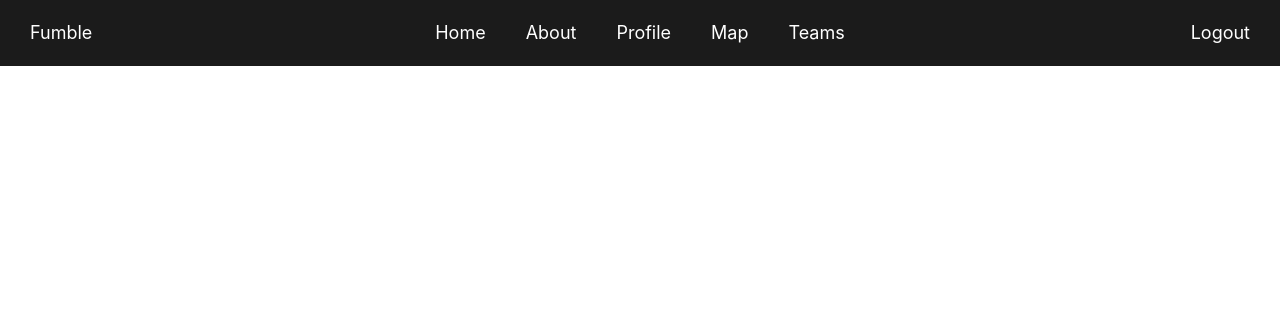
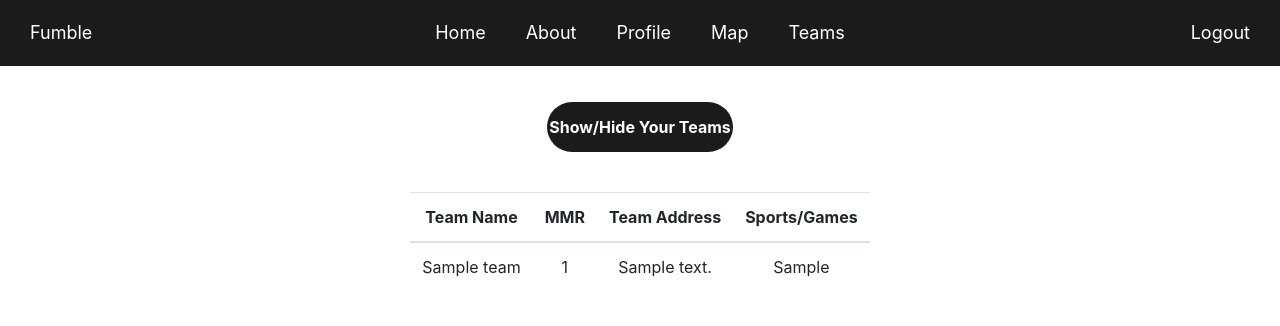
Before and after one commit to bnguye1/Fumble, a Django app: template Fumble_project/website/templates/website/profile.html in a window 1280 px wide. Shown: the top 326 px of the page. Run offline with Django 4.2, Linux system fonts and the light colour scheme; the template is opened without the code that fills it: values that come from a table or form of the project are taken from there, others are empty; tables that the repository leaves empty hold one stand-in row (values such as "Sample post").

Commit message:
Added a display table for the user's profile to show their registered teams

```diff
--- a/Fumble_project/website/templates/website/profile.html
+++ b/Fumble_project/website/templates/website/profile.html
@@ -1,6 +1,7 @@
 <!DOCTYPE html>
 <html lang="en">
 <head>
+    {% load static %}
     <!-- Required meta tags -->
     <meta charset="UTF-8">
     <meta name="viewport" content="width=device-width, initial-scale=1, shrink-to-fit=no">
@@ -47,11 +48,29 @@
             right: 10px;
         }
 
-        .container {
-            display: inline-block;
+        .center-btn {
+            text-align: center;
+            padding: 20px;
+        }
+        .hide-team-list {
+            background-color: #1b1b1b;
+            font-weight: bold;
+            color: white;
+            border-radius: 30px;
+            border: none;
+            outline: none;
+            height: 50px;
+            width: 15%;
+            cursor: pointer;
+        }
+         .container {
+            display: block;
             justify-content: center;
+            text-align: center;
         }
-
+        table.table-responsive {
+            padding: 20px;
+        }
     </style>
 
 </head>
@@ -65,9 +84,43 @@
         <a class="navbar-item" href="http://127.0.0.1:8000/teams">Teams</a>
         <a class="navbar-logout" href="http://127.0.0.1:8000/logout">Logout</a>
     </ul>
-    <div class="container">
 
+<div class="center-btn">
+        <button class="hide-team-list" id="hide-team-list" onclick="showhide('team-register-div')">Show/Hide Your Teams</button>
     </div>
+    <div class="container" id="team-register-div">
+        <div class="row justify-content-center">
+            <div class="col-auto">
+                <table class="table table-responsive">
+                    <thead class="thead-custom">
+                    <tr>
+                        <th scope="col">Team Name</th>
+                        <th scope="col">MMR</th>
+                        <th scope="col">Team Address</th>
+                        <th scope="col">Sports/Games</th>
+                    </tr>
+                    </thead>
+                    <tbody>
+                    {% for team in user_teams %}
+                        <tr>
+                            <td>{{team.teamName}}</td>
+                            <td>{{team.mmr}}</td>
+                            <td>{{team.teamAddress}}</td>
+                            <td>{{team.sport}}</td>
+                        </tr>
+                    {% endfor %}
+                    </tbody>
+                </table>
+            </div>
+        </div>
+    </div>
+
+    <script>
+        function showhide(id) {
+            let mydiv = document.getElementById(id)
+            mydiv.style.display = (mydiv.style.display !== "none") ? "none" : "block";
+        }
+    </script>
 
 </body>
 </html>
```
Also changed, not shown: Fumble_project/website/views.py (+20 -3 lines).
